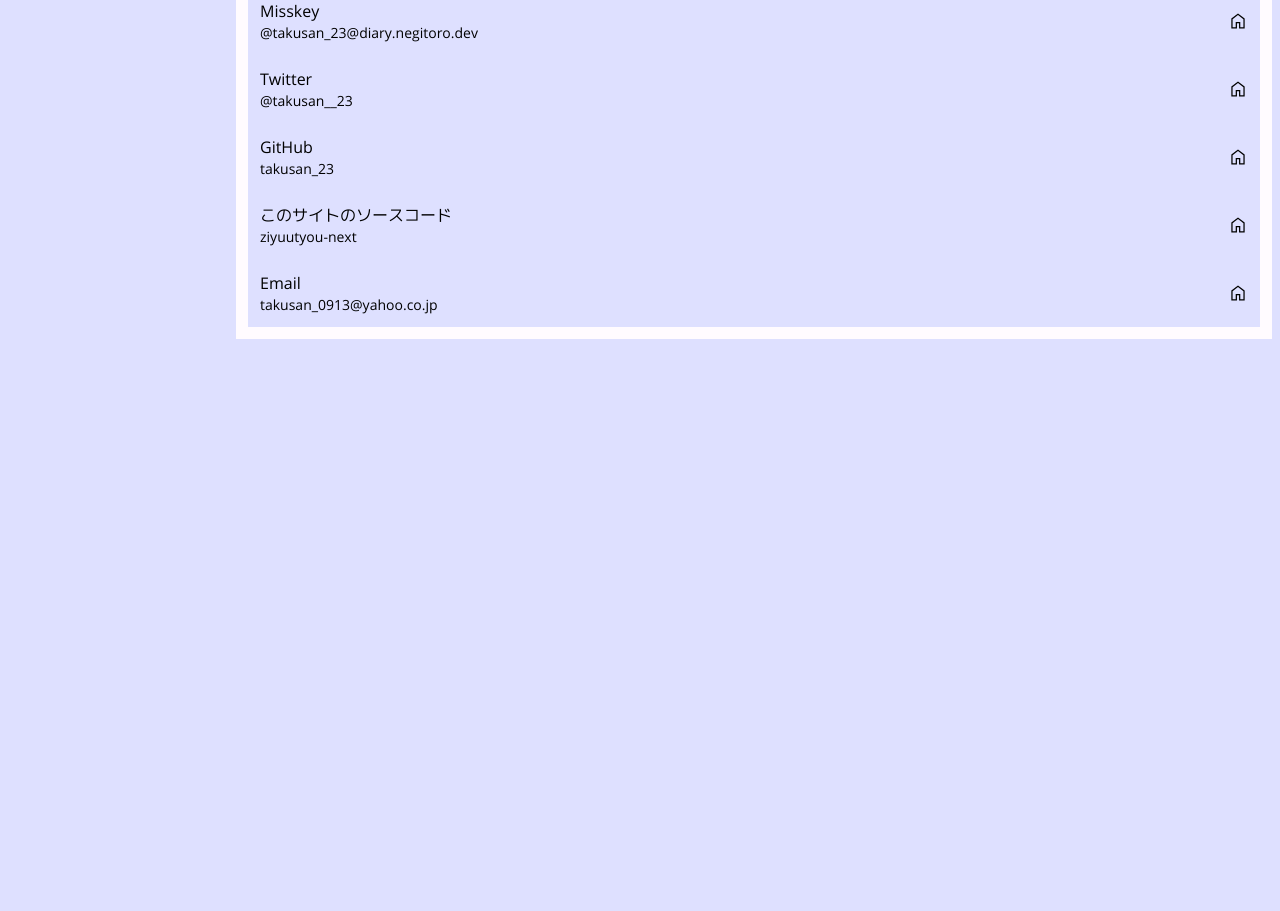
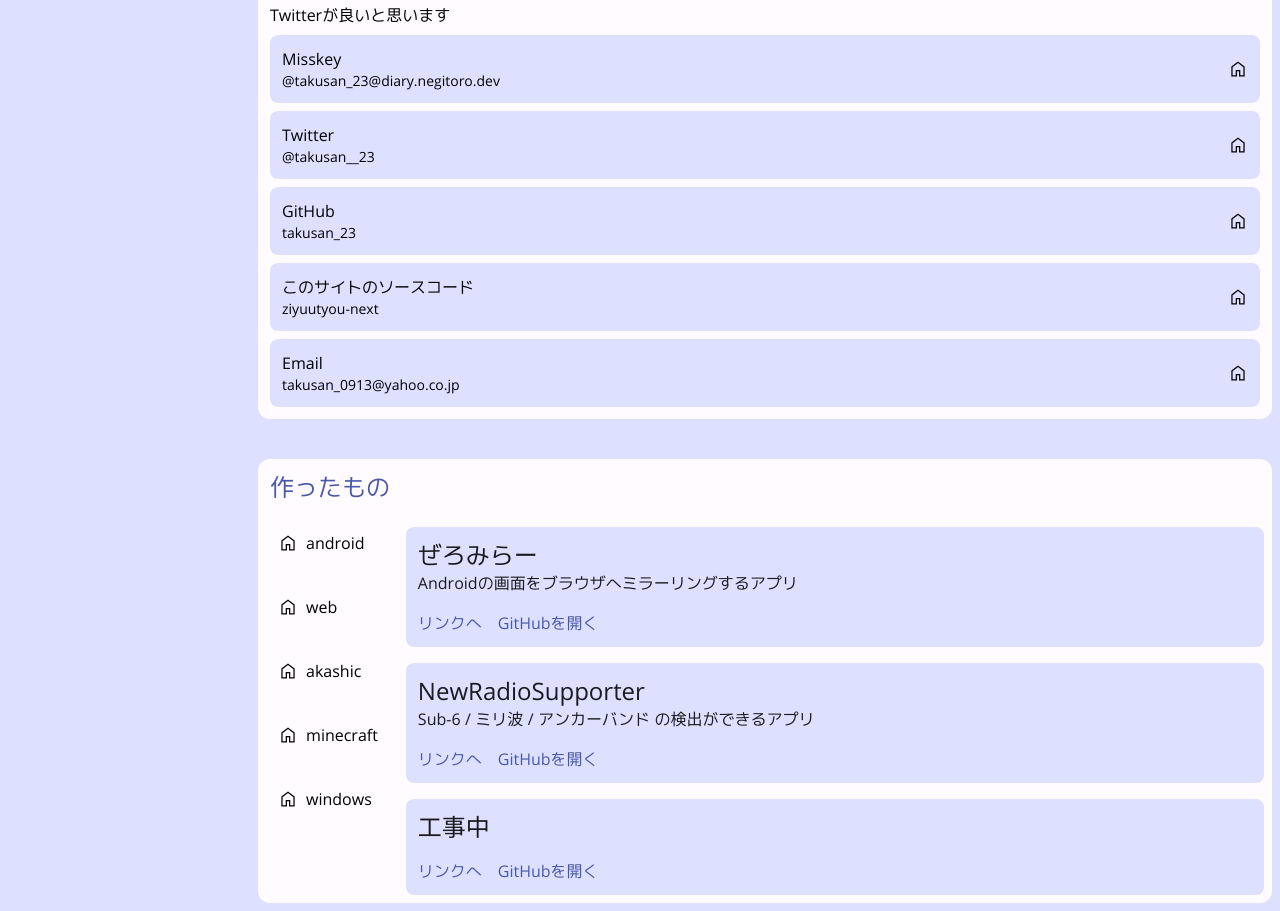
Before and after one commit to takusan23/ziyuutyou-next, a Next.js app: page / in a window 1280 px wide. Shown: the part 541-1452 px from the top of the page. Before the commit the page ends 888 px from the top, so only its background shows below. Built offline with nearby package versions, Linux system fonts and the light colour scheme; a web font is replaced by a local one.

Commit message:
MakingAppCard 移行

```diff
--- a/app/page.tsx
+++ b/app/page.tsx
@@ -4,6 +4,7 @@ import ProfileCard from "../components/ProfileCard";
 import EnvironmentTool from "../src/EnvironmentTool";
 import Spacer from "../components/Spacer";
 import LinkCard from "../components/LinkCard";
+import MakingAppCard from "../components/MakingAppCard";
 
 /** <head> に入れる値 */
 export const metadata: Metadata = {
@@ -30,8 +31,10 @@ export default async function Home() {
     return (
         <div className="flex flex-col p-2">
             <ProfileCard randomMessageList={randomMessageList} />
-            <Spacer value={10} />
+            <Spacer space="medium" />
             <LinkCard linkList={linkList} />
+            <Spacer space="medium" />
+            <MakingAppCard makingAppList={makingAppList} />
         </div>
     )
 }
--- a/components/LinkCard.tsx
+++ b/components/LinkCard.tsx
@@ -1,5 +1,5 @@
 import Link from "next/link"
-import React from "react"
+import React, { Fragment } from "react"
 import LinkData from "../src/data/LinkData"
 import RoundedCornerBox from "./RoundedCorner"
 import Spacer from "./Spacer"
@@ -14,7 +14,7 @@ type LinkCardProps = {
 /** リンク集を表示する部分 */
 export default function LinkCard({ linkList }: LinkCardProps) {
     return (
-        <RoundedCornerBox value={10}>
+        <RoundedCornerBox rounded="large">
             <div className="p-3">
                 <h2 className="text-2xl text-content-primary-light">
                     リンク
@@ -24,12 +24,12 @@ export default function LinkCard({ linkList }: LinkCardProps) {
                 </p>
                 {
                     linkList.map((linkData) => (
+                        <Fragment key={linkData.name}>
+                            <Spacer space="small" />
                             <RoundedCornerBox
                                 className='bg-background-light'
-                            key={linkData.name}
-                            value={10}
+                                rounded="medium"
                             >
-                            <Spacer value={10} />
                                 <Link
                                     className="no-underline text-inherit"
                                     href={linkData.href}
@@ -43,6 +43,7 @@ export default function LinkCard({ linkList }: LinkCardProps) {
                                     </div>
                                 </Link>
                             </RoundedCornerBox>
+                        </Fragment>
                     ))
                 }
             </div>
--- a/components/MakingAppCard.tsx
+++ b/components/MakingAppCard.tsx
@@ -1,51 +1,46 @@
-import AndroidOutlined from "@mui/icons-material/AndroidOutlined"
-import ComputerOutlined from "@mui/icons-material/ComputerOutlined"
-import GridViewOutlined from "@mui/icons-material/GridViewOutlined"
-import VideogameAssetOutlined from "@mui/icons-material/VideogameAssetOutlined"
-import WebOutlined from "@mui/icons-material/WebOutlined"
-import Typography from "@mui/material/Typography"
-import List from "@mui/material/List"
-import ListItem from "@mui/material/ListItem"
-import IconButton from "@mui/material/IconButton"
-import React, { useEffect, useState } from "react"
+"use client"
+
+import { Fragment, ReactNode, useEffect, useState } from "react"
 import Spacer from "./Spacer"
 import RoundedCornerBox from "./RoundedCorner"
 import { MakingAppData, MakingAppDetailData } from "../src/data/MakingAppData"
-import { Box, ListItemIcon, ListItemText, useMediaQuery, useTheme } from "@mui/material"
 import NextLinkButton from "./NextLinkButton"
+import HomeIcon from "../public/icon/material-home.svg"
+
+/** 名前とアイコンの型 */
+type PlatformData = {
+    /** プラットフォーム名。android とか */
+    name: string
+    /** アイコン */
+    icon: ReactNode
+}
 
 /** MakingAppNavigationRail へ渡すデータ */
 type MakingAppNavigationRailProps = {
     /** プラットフォームの一覧とアイコンのMap */
-    platformNameToIconMap: Map<string, JSX.Element>,
+    platformNameToIconMap: PlatformData[],
     /** メニュー選択した際に呼ばれる。引数はandroidとかwebとかプラットフォームの名前 */
     onMenuClick: (platform: string) => void,
 }
 
 /** プラットフォーム一覧 NavigationRail */
-const MakingAppNavigationRail: React.FC<MakingAppNavigationRailProps> = (props) => {
-    const isMobileDevice = useMediaQuery("(max-width:600px)")
+function MakingAppNavigationRail({ platformNameToIconMap, onMenuClick }: MakingAppNavigationRailProps) {
+    // const isMobileDevice = useMediaQuery("(max-width:600px)")
+
     return (
         <>
-            <Box>
-                <List>
-                    {/* Mapには Array#map がない？ */}
-                    {Array.from(props.platformNameToIconMap).map(([text, iconElement]) => (
-                        <ListItem button key={text} onClick={() => props.onMenuClick(text)}>
-                            {!isMobileDevice ? (
-                                <>
-                                    <ListItemIcon>
-                                        {iconElement}
-                                    </ListItemIcon>
-                                    <ListItemText>
-                                        {text}
-                                    </ListItemText>
-                                </>
-                            ) : (<IconButton>{iconElement}</IconButton>)}
-                        </ListItem>
-                    ))}
-                </List>
-            </Box>
+            {
+                platformNameToIconMap.map(({ name, icon }) => (
+                    <div
+                        className="flex flex-row items-center p-5 cursor-pointer"
+                        key={name}
+                        onClick={() => onMenuClick(name)}
+                    >
+                        <div className="sm:mr-2">{icon}</div>
+                        <p className="hidden sm:block">{name}</p>
+                    </div>
+                ))
+            }
         </>
     )
 }
@@ -57,33 +52,56 @@ type MakingAppListProps = {
 }
 
 /** 実際に作ったものを表示する */
-const MakingAppList: React.FC<MakingAppListProps> = (props) => {
-    const theme = useTheme()
-
+function MakingAppList({ list }: MakingAppListProps) {
     return (
-        <List sx={{ marginLeft: 2, marginRight: 2, width: '100%' }}>
+        <>
             {
-                props.list.map(item => (
-                    <Box sx={{ paddingBottom: 1 }} key={item.github}>
-                        <RoundedCornerBox key={item.link} colorCode={theme.palette.background.default}>
-                            <Box sx={{ padding: 2 }}>
-                                <Typography variant="h5" component="div">
+                list.map(item => (
+                    <Fragment key={item.link}>
+                        <Spacer space="small" />
+                        <RoundedCornerBox
+                            key={item.link}
+                            rounded="medium"
+                            className="bg-background-light"
+                        >
+                            <div className="flex flex-col p-3">
+                                <h3 className="text-2xl text-content-text-light">
                                     {item.name}
-                                </Typography>
-                                <Typography sx={{ fontSize: 14 }} color="text.secondary">
+                                </h3>
+                                <p className="text-content-text-light">
                                     {item.description}
-                                </Typography>
-                                <Spacer value={1} />
-                                <NextLinkButton variant="text" href={item.link} text="リンクへ" />
-                                <NextLinkButton variant="text" href={item.github} text="GitHubを開く" />
-                            </Box>
+                                </p>
+                                <Spacer space="small" />
+                                <div className="flex flex-row">
+                                    <NextLinkButton
+                                        variant="text"
+                                        href={item.link}
+                                        text="リンクへ"
+                                    />
+                                    <Spacer space="small" />
+                                    <NextLinkButton
+                                        variant="text"
+                                        href={item.github}
+                                        text="GitHubを開く"
+                                    />
+                                </div>
+                            </div>
                         </RoundedCornerBox>
-                    </Box>
+                    </Fragment>
                 ))
             }
-        </List>
+        </>
     )
 }
+
+// プラットフォームのアイコンと名前の配列をつくる
+const APP_NAME_TO_ICON_LIST: PlatformData[] = [
+    { name: "android", icon: <HomeIcon className="w-5 h-5" /> },
+    { name: "web", icon: <HomeIcon className="w-5 h-5" /> },
+    { name: "akashic", icon: <HomeIcon className="w-5 h-5" /> },
+    { name: "minecraft", icon: <HomeIcon className="w-5 h-5" /> },
+    { name: "windows", icon: <HomeIcon className="w-5 h-5" /> },
+]
 
 /** MakingAppData へ渡すデータ */
 type MakingAppCardProps = {
@@ -92,25 +110,13 @@ type MakingAppCardProps = {
 }
 
 /** 作ったもの表示してるところ */
-const MakingAppCard: React.FC<MakingAppCardProps> = (props) => {
-    const makingAppList = props.makingAppList
-
-    // プラットフォームのアイコンと名前の配列をつくる
-    const nameToIconMap = new Map([
-        ["android", <AndroidOutlined />],
-        ["web", <WebOutlined />],
-        ["akashic", <VideogameAssetOutlined />],
-        ["minecraft", <GridViewOutlined />],
-        ["windows", <ComputerOutlined />]
-    ])
-
+export default function MakingAppCard({ makingAppList }: MakingAppCardProps) {
     // JetpackComposeの remember { mutableStateOf(arrayOf()) } みたいな
     // 表示するプラットフォーム
     const [appList, setAppList] = useState<MakingAppDetailData[]>([])
 
     /**
      * 作ったものリストを切り替える
-     *
      * Vueよりも関数書きやすいやん！
      *
      * @param platformName androidとか
@@ -122,31 +128,30 @@ const MakingAppCard: React.FC<MakingAppCardProps> = (props) => {
         }
     }
 
-    /**
-     * 初期値を入れる
-     *
-     * JetpackComposeの LaunchedEffect みたいなやつ
-     */
+    // 初期値を入れる
+    // JetpackComposeの LaunchedEffect みたいなやつ
     useEffect(() => {
         changeAppListPlatform("android")
     }, [])
 
     return (
-        <RoundedCornerBox value={3}>
-            <Box sx={{ padding: 1 }}>
-                <Typography variant="h5" sx={{ padding: 1, marginLeft: 1 }} color="primary">
+        <RoundedCornerBox rounded="large">
+            <div className="pt-3">
+                <h2 className="text-2xl px-3 text-content-primary-light">
                     作ったもの
-                </Typography>
-                <div style={{ display: 'flex' }}>
-                    <MakingAppNavigationRail
-                        platformNameToIconMap={nameToIconMap}
-                        onMenuClick={platformName => changeAppListPlatform(platformName)}
-                    />
-                    <MakingAppList list={appList} />
+                </h2>
+                <div className="flex flex-row py-2">
+                    <div>
+                        <MakingAppNavigationRail
+                            platformNameToIconMap={APP_NAME_TO_ICON_LIST}
+                            onMenuClick={platformName => changeAppListPlatform(platformName)}
+                        />
+                    </div>
+                    <div className="flex flex-col grow px-2">
+                        <MakingAppList list={appList} />
+                    </div>
                 </div>
-            </Box>
+            </div>
         </RoundedCornerBox>
     )
 }
-
-export default MakingAppCard
--- a/components/ProfileCard.tsx
+++ b/components/ProfileCard.tsx
@@ -25,7 +25,7 @@ export default function ProfileCard({ randomMessageList }: ProfileCardProps) {
     }, [])
 
     return (
-        <RoundedCornerBox value={10}>
+        <RoundedCornerBox rounded="large">
 
             <div className="flex flex-row items-center p-3">
                 <RoundedImage src="/icon.png" />
--- a/components/RoundedCorner.tsx
+++ b/components/RoundedCorner.tsx
@@ -2,23 +2,38 @@ import { ReactNode } from "react"
 
 /** RoundedCornerBox へ渡すデータ */
 type RoundedCornerBoxProps = {
+    /** どれだけ丸くするか @deprecated 使えない */
+    value?: number
+    colorCode?: string
+
     /** どれだけ丸くするか */
-    value?: number
-    /** 背景色。Tailwind CSS の色 */
+    rounded?: 'small' | 'medium' | 'large' // TODO non-null
+    /** Tailwind CSS のクラス名 */
     className?: string
-
-    colorCode?: string
     /** 子要素 */
     children: ReactNode
 }
 
 /** 角丸なBox */
-export default function RoundedCornerBox({ className, value, children }: RoundedCornerBoxProps) {
-    const valueOrDefault = value ?? 3
+export default function RoundedCornerBox({ className, rounded, children }: RoundedCornerBoxProps) {
+    // 変数埋め込みとかは使えない
+    // https://tailwindcss.com/docs/content-configuration#class-detection-in-depth
     const colorOrDefault = className ?? 'bg-container-primary-light'
+    let roundedClassName: string
+    switch (rounded ?? 'small') {
+        case 'small':
+            roundedClassName = 'rounded-md'
+            break
+        case 'medium':
+            roundedClassName = 'rounded-lg'
+            break
+        case 'large':
+            roundedClassName = 'rounded-xl'
+            break
+    }
 
     return (
-        <div className={`rounded-[${valueOrDefault}px] ${colorOrDefault}`}>
+        <div className={`${roundedClassName} ${colorOrDefault}`}>
             {children}
         </div>
     )
```
Also changed, not shown: components/NavigationDrawer.tsx (+4 -3 lines), components/Spacer.tsx (+19 -3 lines). Lines whose indentation alone changed are shown as unchanged.
